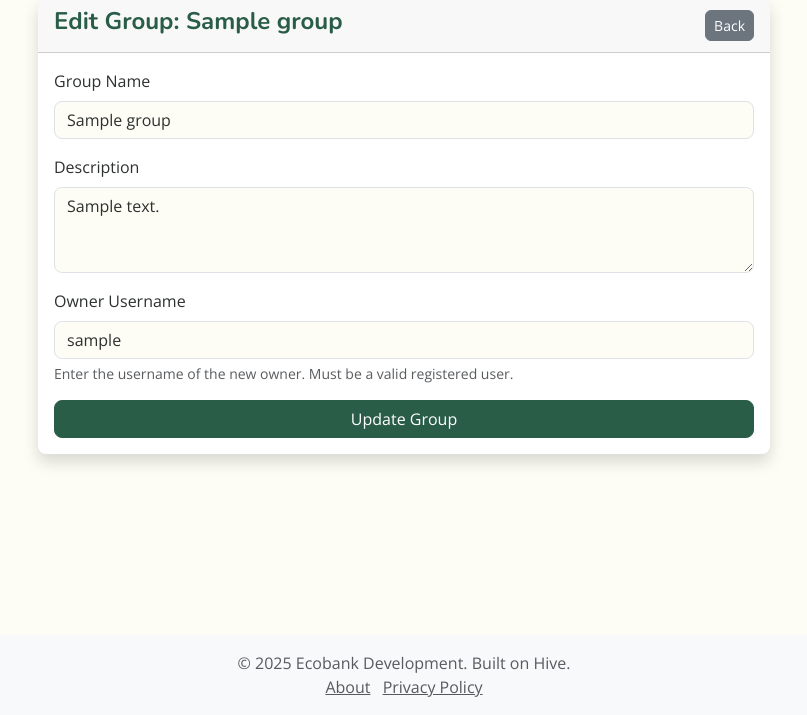
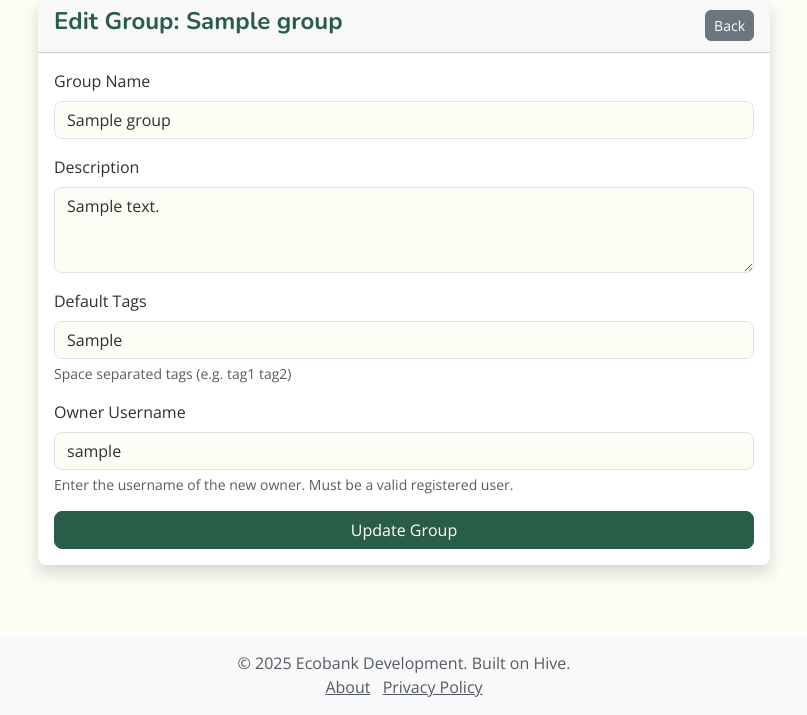
Before and after one commit to TheCrazyGM/ecobank, a Flask app: page /admin/groups/edit/1 in a window 1280 px wide. Shown: the part 85-800 px from the top of the page, without its empty margins (236-1043 px from the left). Run offline with Flask 3, Linux system fonts and the light colour scheme; a user stored in the database is signed in; tables that the repository leaves empty hold one stand-in row (values such as "Sample post"); grey boxes marked "Sample" are stand-in pictures; some libraries are stand-ins or nearby versions.

Commit message:
feat: admin tag edit

```diff
--- a/app/admin/forms.py
+++ b/app/admin/forms.py
@@ -20,5 +20,6 @@ class AdminUserEditForm(FlaskForm):
 class AdminGroupEditForm(FlaskForm):
     name = StringField(_l("Group Name"), validators=[DataRequired()])
     description = TextAreaField(_l("Description"))
+    default_tags = StringField(_l("Default Tags"), validators=[Optional()])
     owner_username = StringField(_l("Owner Username"), validators=[DataRequired()])
     submit = SubmitField(_l("Update Group"))
--- a/app/admin/routes.py
+++ b/app/admin/routes.py
@@ -93,6 +93,7 @@ def edit_group(group_id):
     if form.validate_on_submit():
         group.name = form.name.data
         group.description = form.description.data
+        group.default_tags = form.default_tags.data
 
         # Handle owner change
         new_owner = User.query.filter_by(username=form.owner_username.data).first()
--- a/app/templates/admin/group_edit.html
+++ b/app/templates/admin/group_edit.html
@@ -29,9 +29,19 @@
                         </div>
 
                         <div class="mb-3">
+                            {{ form.default_tags.label(class="form-label") }}
+                            {{ form.default_tags(class="form-control") }}
+                            <div class="form-text">{{ _('Space separated tags (e.g. tag1 tag2)') }}</div>
+                            {% for error in form.default_tags.errors %}
+                                <span class="text-danger small">{{ error }}</span>
+                            {% endfor %}
+                        </div>
+
+                        <div class="mb-3">
                             {{ form.owner_username.label(class="form-label") }}
                             {{ form.owner_username(class="form-control") }}
-                            <div class="form-text">{{ _('Enter the username of the new owner. Must be a valid registered user.') }}</div>
+                            <div class="form-text">{{ _('Enter the username of the new owner. Must be a valid registered
+                                user.') }}</div>
                             {% for error in form.owner_username.errors %}
                                 <span class="text-danger small">{{ error }}</span>
                             {% endfor %}
```
